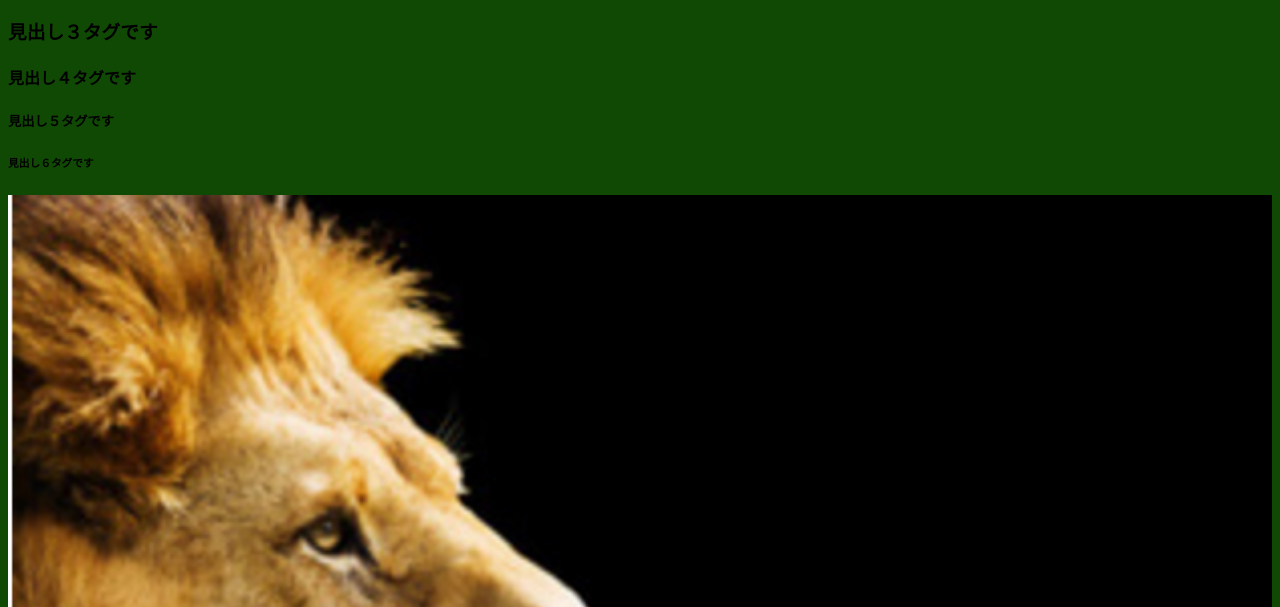
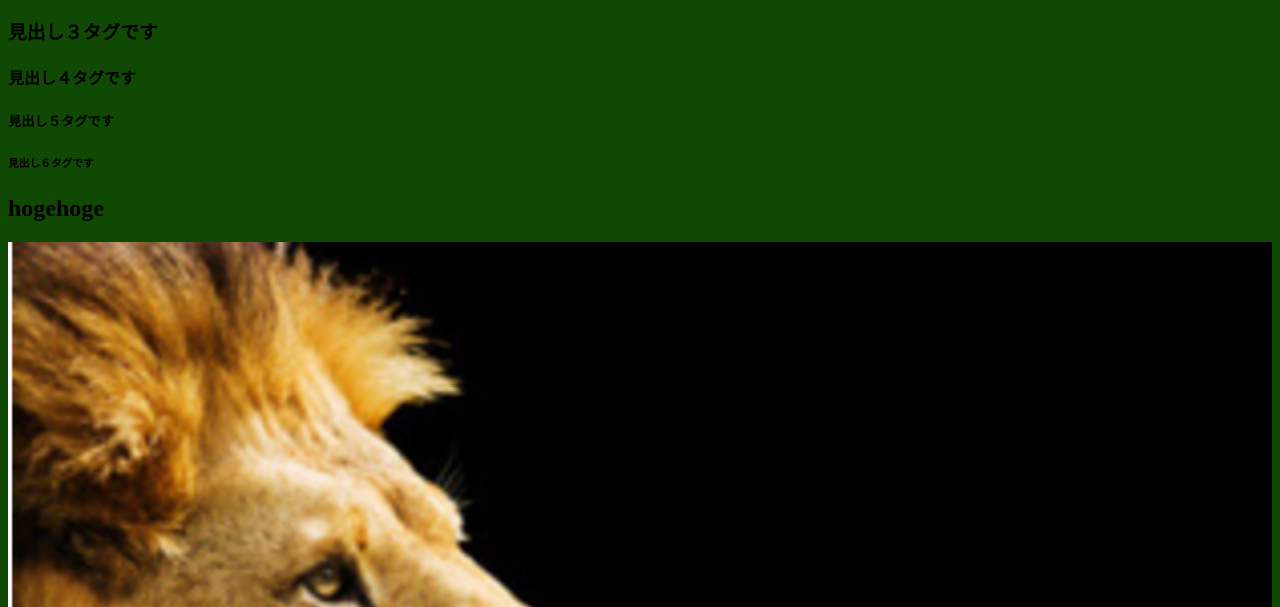
Before and after one commit to yuutera/bootcamp, a plain HTML site: page httest/0525/index.html in a window 1280 px wide. Shown: the part 193-800 px from the top of the page. Drawn offline with Linux system fonts and the light colour scheme.

Commit message:
悠ついかしました

```diff
--- a/httest/0525/index.html
+++ b/httest/0525/index.html
@@ -17,6 +17,7 @@
         <h4>見出し４タグです</h4>
         <h5>見出し５タグです</h5>
         <h6>見出し６タグです</h6>
+        <h2>hogehoge</h2>
         <img src="images/lion.png"alt ="強そう">
 
     </body>
```
